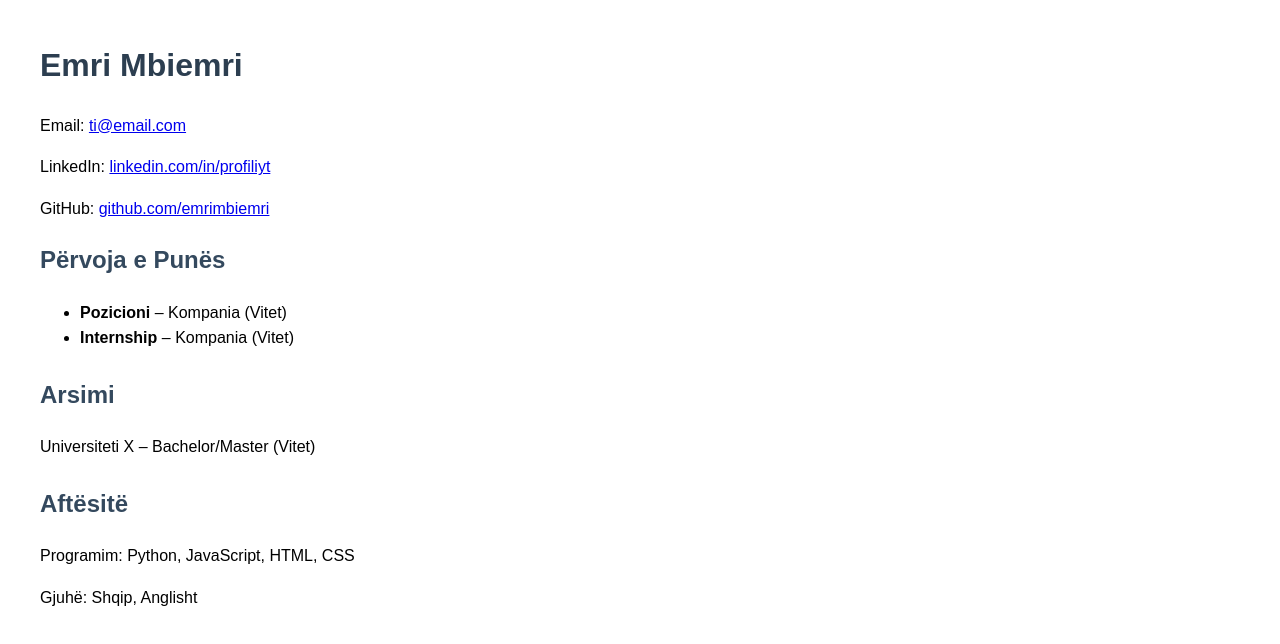
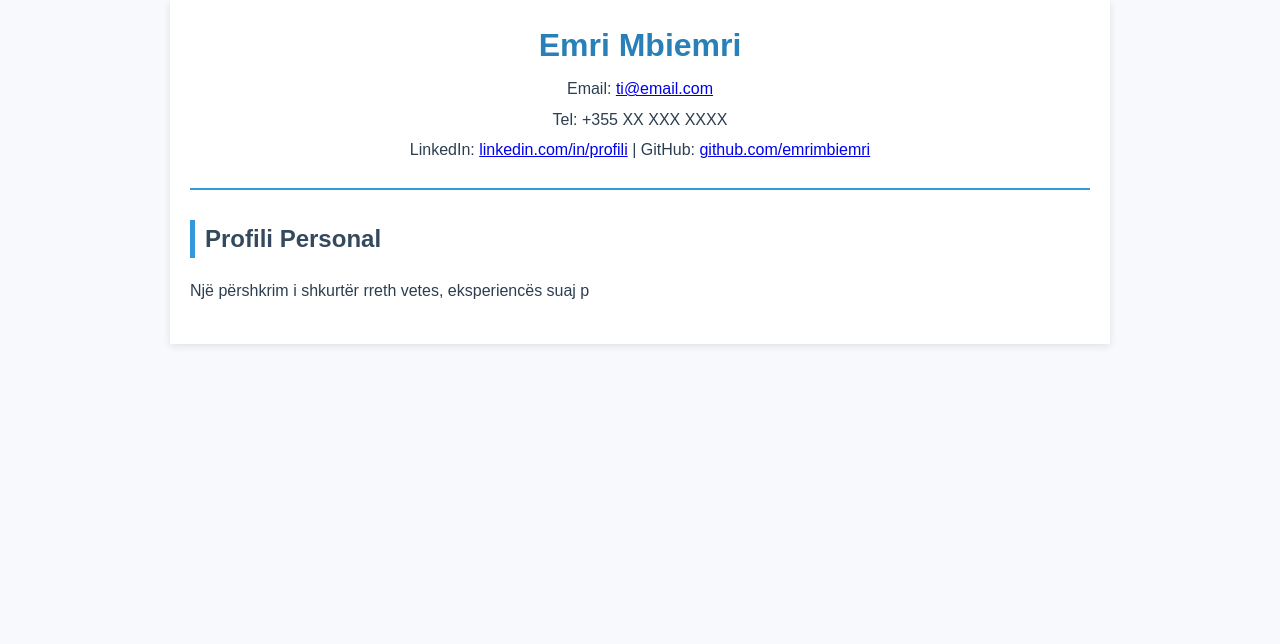
Before and after one commit to gzogaj1/gzogaj1.github.io, a plain HTML site: page index.html in a window 1280 px wide. Drawn offline with Linux system fonts and the light colour scheme.

Commit message:
Update index.html

```diff
--- a/index.html
+++ b/index.html
@@ -5,35 +5,77 @@
   <meta name="viewport" content="width=device-width, initial-scale=1.0">
   <title>CV - Emri Mbiemri</title>
   <style>
-    body { font-family: Arial, sans-serif; margin: 40px; line-height: 1.6; }
-    h1 { color: #2c3e50; }
-    h2 { margin-top: 20px; color: #34495e; }
-    .section { margin-bottom: 25px; }
+    body {
+      font-family: Arial, sans-serif;
+      margin: 0;
+      background: #f7f9fc;
+      color: #2c3e50;
+      line-height: 1.6;
+    }
+    .container {
+      max-width: 900px;
+      margin: 0 auto;
+      padding: 20px;
+      background: #fff;
+      box-shadow: 0 2px 8px rgba(0,0,0,0.1);
+    }
+    header {
+      text-align: center;
+      border-bottom: 2px solid #3498db;
+      padding-bottom: 20px;
+      margin-bottom: 20px;
+    }
+    header h1 {
+      margin: 0;
+      font-size: 2em;
+      color: #2980b9;
+    }
+    header p {
+      margin: 5px 0;
+    }
+    h2 {
+      color: #34495e;
+      border-left: 5px solid #3498db;
+      padding-left: 10px;
+      margin-top: 30px;
+    }
+    ul {
+      list-style: none;
+      padding: 0;
+    }
+    ul li {
+      margin-bottom: 10px;
+    }
+    .section {
+      margin-bottom: 20px;
+    }
+    .skill-list, .lang-list {
+      display: flex;
+      flex-wrap: wrap;
+      gap: 10px;
+    }
+    .badge {
+      background: #3498db;
+      color: white;
+      padding: 5px 10px;
+      border-radius: 15px;
+      font-size: 0.9em;
+    }
   </style>
 </head>
 <body>
-  <h1>Emri Mbiemri</h1>
-  <p>Email: <a href="mailto:ti@email.com">ti@email.com</a></p>
-  <p>LinkedIn: <a href="https://linkedin.com/in/profiliyt">linkedin.com/in/profiliyt</a></p>
-  <p>GitHub: <a href="https://github.com/emrimbiemri">github.com/emrimbiemri</a></p>
+  <div class="container">
+    <!-- HEADER -->
+    <header>
+      <h1>Emri Mbiemri</h1>
+      <p>Email: <a href="mailto:ti@email.com">ti@email.com</a></p>
+      <p>Tel: +355 XX XXX XXXX</p>
+      <p>LinkedIn: <a href="#">linkedin.com/in/profili</a> | GitHub: <a href="#">github.com/emrimbiemri</a></p>
+    </header>
 
-  <div class="section">
-    <h2>Përvoja e Punës</h2>
-    <ul>
-      <li><b>Pozicioni</b> – Kompania (Vitet)</li>
-      <li><b>Internship</b> – Kompania (Vitet)</li>
-    </ul>
-  </div>
+    <!-- PROFILI -->
+    <div class="section">
+      <h2>Profili Personal</h2>
+      <p>Një përshkrim i shkurtër rreth vetes, eksperiencës suaj p
 
-  <div class="section">
-    <h2>Arsimi</h2>
-    <p>Universiteti X – Bachelor/Master (Vitet)</p>
-  </div>
-
-  <div class="section">
-    <h2>Aftësitë</h2>
-    <p>Programim: Python, JavaScript, HTML, CSS</p>
-    <p>Gjuhë: Shqip, Anglisht</p>
-  </div>
-</body>
 </html>
```
